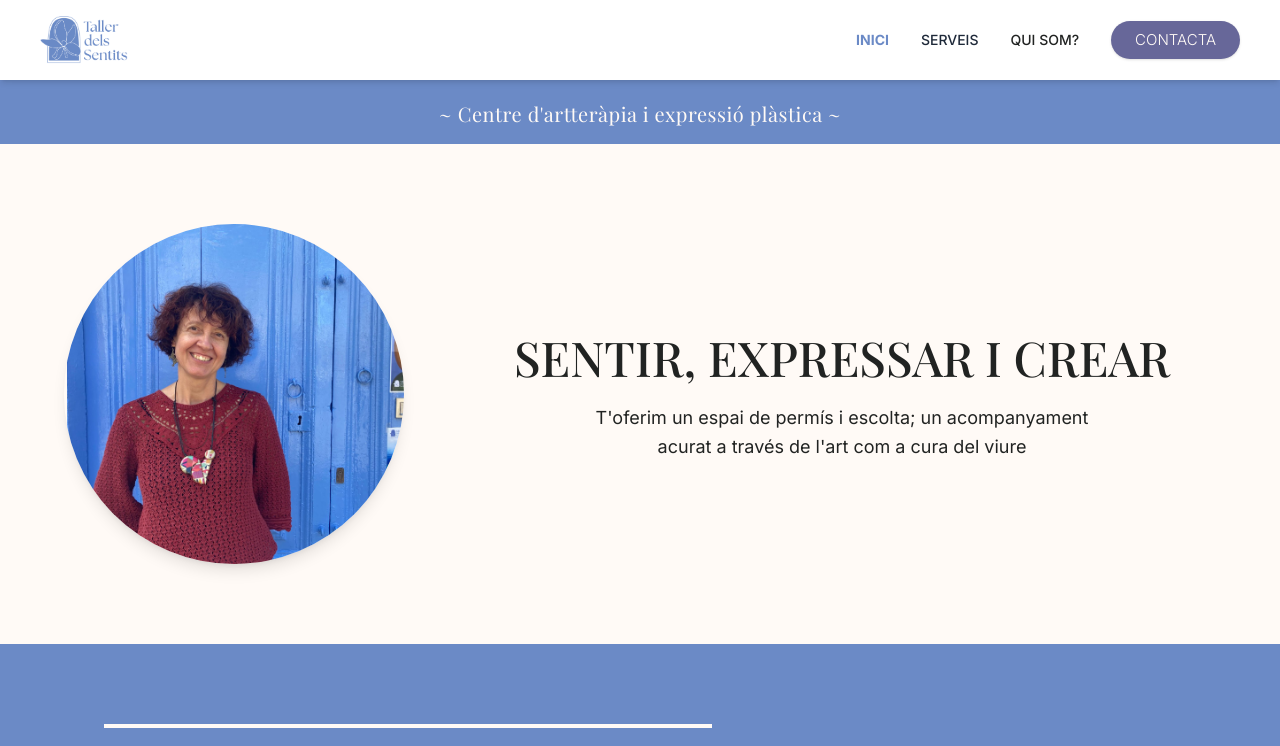
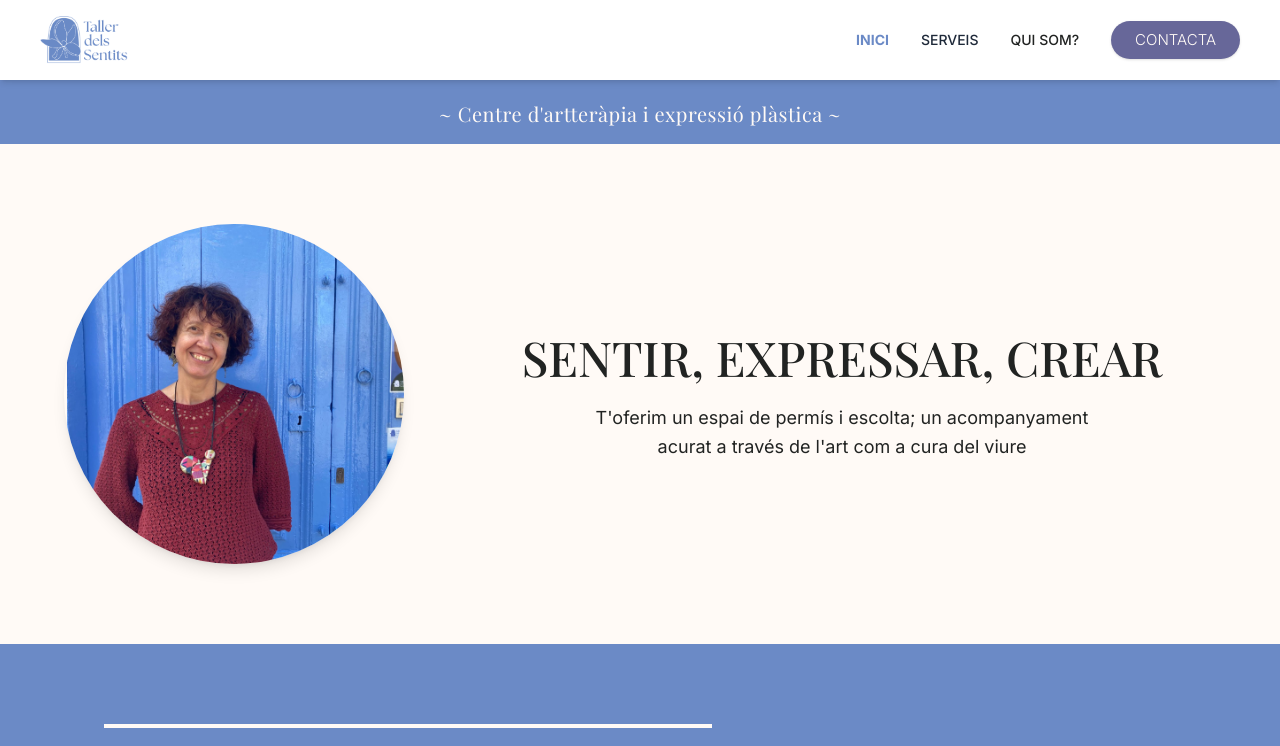
Before and after one commit to m-s-torne/taller-dels-sentits, a Next.js app: page / in a window 1280 px wide. Shown: the top 746 px of the page. Built offline with nearby package versions, Linux system fonts and the light colour scheme.

Commit message:
fix: change I for , in hero section

```diff
--- a/app/(home)/components/HeroSection.tsx
+++ b/app/(home)/components/HeroSection.tsx
@@ -34,7 +34,7 @@ const HeroSection = () => {
           {/* Contenido de texto a la derecha */}
           <div className="flex-1 text-center">
             <h1 className="text-2xl font-medium sm:text-4xl md:text-5xl text-gray-800 mb-4 leading-tight">
-              SENTIR, EXPRESSAR  I CREAR
+              SENTIR, EXPRESSAR, CREAR
             </h1>
             <p className="text-sm sm:text-base md:text-lg leading-relaxed max-w-lg mx-auto">
               T'oferim un espai de permís i escolta; un acompanyament acurat a través de l'art com a cura del viure
```
